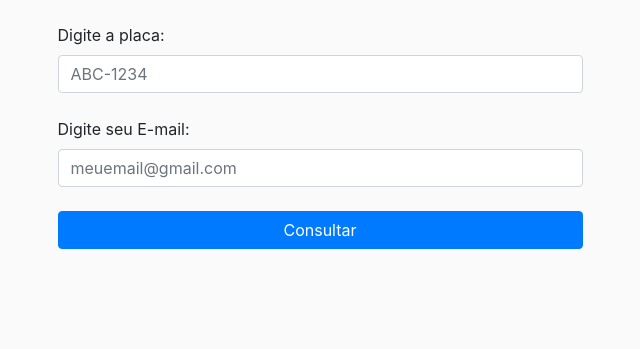
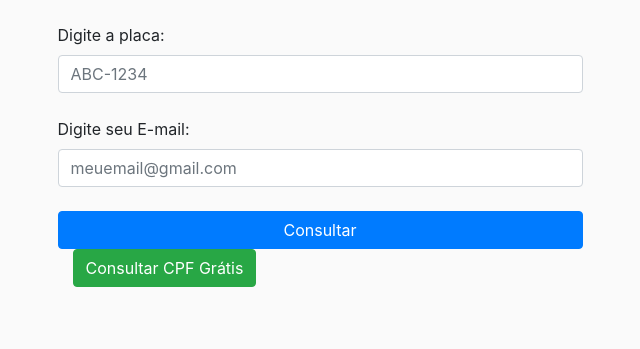
Before and after one commit to whzinn/consultarapida, a Flask app: page / in a window 1280 px wide. Shown: the part 347-696 px from the top of the page, without its empty margins (320-960 px from the left). Run offline with Flask 2, Linux system fonts and the light colour scheme; some libraries are stand-ins or nearby versions.

Commit message:
Update busca.html

```diff
--- a/templates/busca.html
+++ b/templates/busca.html
@@ -53,7 +53,9 @@ font-weight: bold;
         <br>
         <button type="submit" class="btn btn-primary btn-block">Consultar</button>
       </form>
-
+    <div class="container">
+        <a href="https://wa.me/5521995854873?text=Ol%C3%A1%2C%20amigo%2C%20quero%20consultar%20CPF%20gr%C3%A1tis" class="btn btn-success" target="_blank">Consultar CPF Grátis</a>
+    </div>
           </div>
   <script src="https://code.jquery.com/jquery-3.3.1.slim.min.js"></script>
   <script src="https://cdnjs.cloudflare.com/ajax/libs/popper.js/1.14.7/umd/popper.min.js"></script>
```
